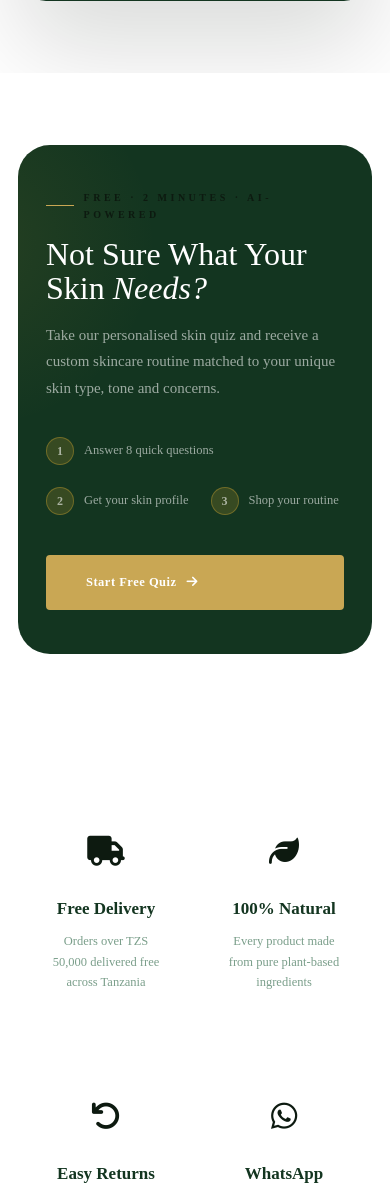
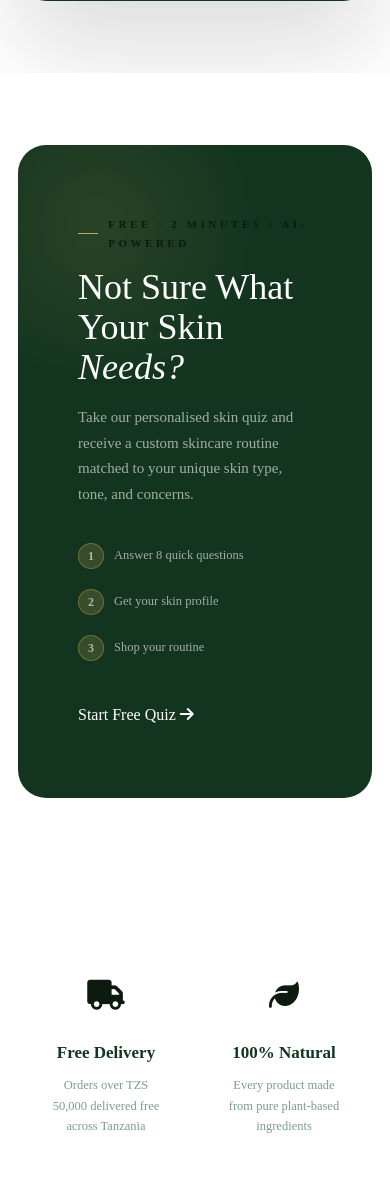
Before and after one commit to Barackwilliam/pendo_essence, a Django app: page / in a window 390 px wide. Shown: the part 3194-4378 px from the top of the page. Run offline with Django 4.2, Linux system fonts and the light colour scheme; data comes from the database, SQL or seed files in the repository; data that the repository does not hold is empty.

Commit message:
second commit

```diff
--- a/templates/store/home.html
+++ b/templates/store/home.html
@@ -241,6 +241,133 @@ img{display:block;max-width:100%}
 .qchip:hover{background:rgba(200,160,48,.15);border-color:rgba(200,160,48,.35);color:var(--champagne);transform:translateX(6px)}
 .qchip i{color:var(--gold);font-size:16px;width:20px}
 
+
+/* ════════════════════════════════════
+   QUIZ SECTION
+   ════════════════════════════════════ */
+.quiz-section { background: var(--parchment); }
+.quiz-card {
+  background: var(--forest);
+  border-radius: 28px;
+  overflow: hidden;
+  position: relative;
+  display: grid;
+  grid-template-columns: 1fr 480px;
+  min-height: 480px;
+}
+@media (max-width: 960px) {
+  .quiz-card { grid-template-columns: 1fr; }
+  .quiz-visual { display: none; }
+}
+
+.quiz-card::before {
+  content: '';
+  position: absolute;
+  top: -80px; left: -80px;
+  width: 320px; height: 320px;
+  border-radius: 50%;
+  background: radial-gradient(circle, rgba(200,168,75,0.12), transparent 70%);
+  pointer-events: none;
+}
+
+.quiz-body {
+  padding: 70px 60px;
+  display: flex;
+  flex-direction: column;
+  justify-content: center;
+  position: relative;
+  z-index: 2;
+}
+.quiz-body .eyebrow { color: var(--champagne); }
+.quiz-body .eyebrow::before { background: var(--gold); }
+.quiz-title {
+  font-family: var(--font-serif);
+  font-size: clamp(36px, 4vw, 52px);
+  font-weight: 300;
+  line-height: 1.1;
+  color: #fff;
+  margin: 16px 0 18px;
+}
+.quiz-title em { color: var(--champagne); font-style: italic; }
+.quiz-desc {
+  font-size: 15px;
+  color: rgba(255,255,255,0.6);
+  line-height: 1.7;
+  margin-bottom: 36px;
+  max-width: 460px;
+}
+.quiz-steps {
+  display: flex;
+  gap: 20px;
+  margin-bottom: 40px;
+  flex-wrap: wrap;
+}
+.quiz-step {
+  display: flex;
+  align-items: center;
+  gap: 10px;
+  font-size: 12.5px;
+  color: rgba(255,255,255,0.6);
+}
+.quiz-step-num {
+  width: 26px; height: 26px;
+  border-radius: 50%;
+  background: rgba(200,168,75,0.2);
+  border: 1px solid rgba(200,168,75,0.4);
+  color: var(--champagne);
+  display: flex; align-items: center; justify-content: center;
+  font-size: 12px;
+  font-weight: 700;
+  flex-shrink: 0;
+}
+
+.quiz-visual {
+  position: relative;
+  overflow: hidden;
+}
+.quiz-visual::before {
+  content: '';
+  position: absolute;
+  inset: 0;
+  background: linear-gradient(to right, var(--forest), transparent);
+  z-index: 1;
+}
+.quiz-visual img {
+  width: 100%; height: 100%;
+  object-fit: cover;
+}
+.quiz-skin-types {
+  position: absolute;
+  inset: 0; z-index: 2;
+  display: flex;
+  flex-direction: column;
+  justify-content: center;
+  padding: 40px;
+  gap: 12px;
+}
+.quiz-skin-chip {
+  display: flex;
+  align-items: center;
+  gap: 12px;
+  background: rgba(255,255,255,0.08);
+  backdrop-filter: blur(12px);
+  border: 1px solid rgba(255,255,255,0.1);
+  border-radius: 10px;
+  padding: 14px 18px;
+  color: rgba(255,255,255,0.8);
+  font-size: 13px;
+  font-weight: 500;
+  transition: all 0.3s;
+}
+.quiz-skin-chip:hover {
+  background: rgba(200,168,75,0.15);
+  border-color: rgba(200,168,75,0.35);
+  color: var(--champagne);
+}
+.quiz-skin-chip i { color: var(--gold); font-size: 16px; width: 20px; }
+
+
+
 /* ════════ TESTIMONIALS ════════ */
 .testimonials{background:var(--cream)}
 .testi__hd{text-align:center;margin-bottom:56px}
@@ -427,7 +554,7 @@ img{display:block;max-width:100%}
     {% for product in featured %}
     <div class="pc reveal d{{ forloop.counter|divisibleby:4|yesno:'4,,' }}" data-featured="true" data-bestseller="{{ product.is_bestseller|lower }}" data-new="{{ product.is_new_arrival|lower }}">
       <div class="pc__iw">
-        {% if product.image %}<img class="pc__img" src="{{ product.get_image_url }}" alt="{{ product.name }}" loading="lazy">{% else %}<div class="pc__ph"><i class="fas fa-leaf"></i></div>{% endif %}
+        {% if product.image %}<img class="pc__img" src="{{ product.image }}" alt="{{ product.name }}" loading="lazy">{% else %}<div class="pc__ph"><i class="fas fa-leaf"></i></div>{% endif %}
         <div class="pc__bdg">
           {% if product.is_new_arrival %}<span class="badge badge--new">New</span>{% endif %}
           {% if product.is_bestseller %}<span class="badge badge--hot">Hot</span>{% endif %}
@@ -483,32 +610,52 @@ img{display:block;max-width:100%}
   </div>
 </div></section>
 
-<!-- QUIZ -->
-<section class="section quiz"><div class="container">
-  <div class="quiz__card reveal">
-    <div class="qbd">
-      <div class="qbd__ey">Free · 2 Minutes · AI-Powered</div>
-      <h2 class="qbd__ttl">Not Sure What Your<br>Skin <em>Needs?</em></h2>
-      <p class="qbd__p">Take our personalised skin quiz and receive a custom skincare routine matched to your unique skin type, tone and concerns.</p>
-      <div class="qsteps">
-        <div class="qstep"><div class="qstep__n">1</div> Answer 8 quick questions</div>
-        <div class="qstep"><div class="qstep__n">2</div> Get your skin profile</div>
-        <div class="qstep"><div class="qstep__n">3</div> Shop your routine</div>
+<!-- ══════════════════════════════════════════
+     SKIN QUIZ
+     ══════════════════════════════════════════ -->
+<section class="section quiz-section">
+  <div class="container">
+    <div class="quiz-card reveal">
+      <div class="quiz-body">
+        <div class="eyebrow">Free · 2 Minutes · AI-Powered</div>
+        <h2 class="quiz-title">Not Sure What<br>Your Skin <em>Needs?</em></h2>
+        <p class="quiz-desc">
+          Take our personalised skin quiz and receive a custom skincare routine matched to your unique skin type, tone, and concerns.
+        </p>
+        <div class="quiz-steps">
+          <div class="quiz-step">
+            <div class="quiz-step-num">1</div>
+            <span>Answer 8 quick questions</span>
+          </div>
+          <div class="quiz-step">
+            <div class="quiz-step-num">2</div>
+            <span>Get your skin profile</span>
+          </div>
+          <div class="quiz-step">
+            <div class="quiz-step-num">3</div>
+            <span>Shop your routine</span>
+          </div>
+        </div>
+        <a href="{% url 'skin_quiz' %}" class="btn-primary">
+          Start Free Quiz <i class="fas fa-arrow-right"></i>
+        </a>
       </div>
-      <a href="{% url 'skin_quiz' %}" class="btn-gold">Start Free Quiz <i class="fas fa-arrow-right"></i></a>
-    </div>
-    <div class="qvis">
-      <img src="https://images.unsplash.com/photo-1556228841-a3c527ebefe5?w=600&q=80" alt="Skin quiz">
-      <div class="qchips">
-        <div class="qchip"><i class="fas fa-tint"></i> Oily Skin</div>
-        <div class="qchip"><i class="fas fa-wind"></i> Dry Skin</div>
-        <div class="qchip"><i class="fas fa-adjust"></i> Combination Skin</div>
-        <div class="qchip"><i class="fas fa-feather"></i> Sensitive Skin</div>
-        <div class="qchip"><i class="fas fa-star"></i> Normal Skin</div>
+      <div class="quiz-visual">
+        <img src="https://danglifestyle.co/wp-content/uploads/2024/11/Dark-Skinned-Lady-holding-3-products.webp" alt="Skin quiz">
+        <div class="quiz-skin-types">
+          <div class="quiz-skin-chip"><i class="fas fa-tint"></i> Oily Skin</div>
+          <div class="quiz-skin-chip"><i class="fas fa-wind"></i> Dry Skin</div>
+          <div class="quiz-skin-chip"><i class="fas fa-adjust"></i> Combination Skin</div>
+          <div class="quiz-skin-chip"><i class="fas fa-feather"></i> Sensitive Skin</div>
+          <div class="quiz-skin-chip"><i class="fas fa-star"></i> Normal Skin</div>
+        </div>
       </div>
     </div>
   </div>
-</div></section>
+</section>
+
+
+
 
 
 <!-- SERVICES -->
```
